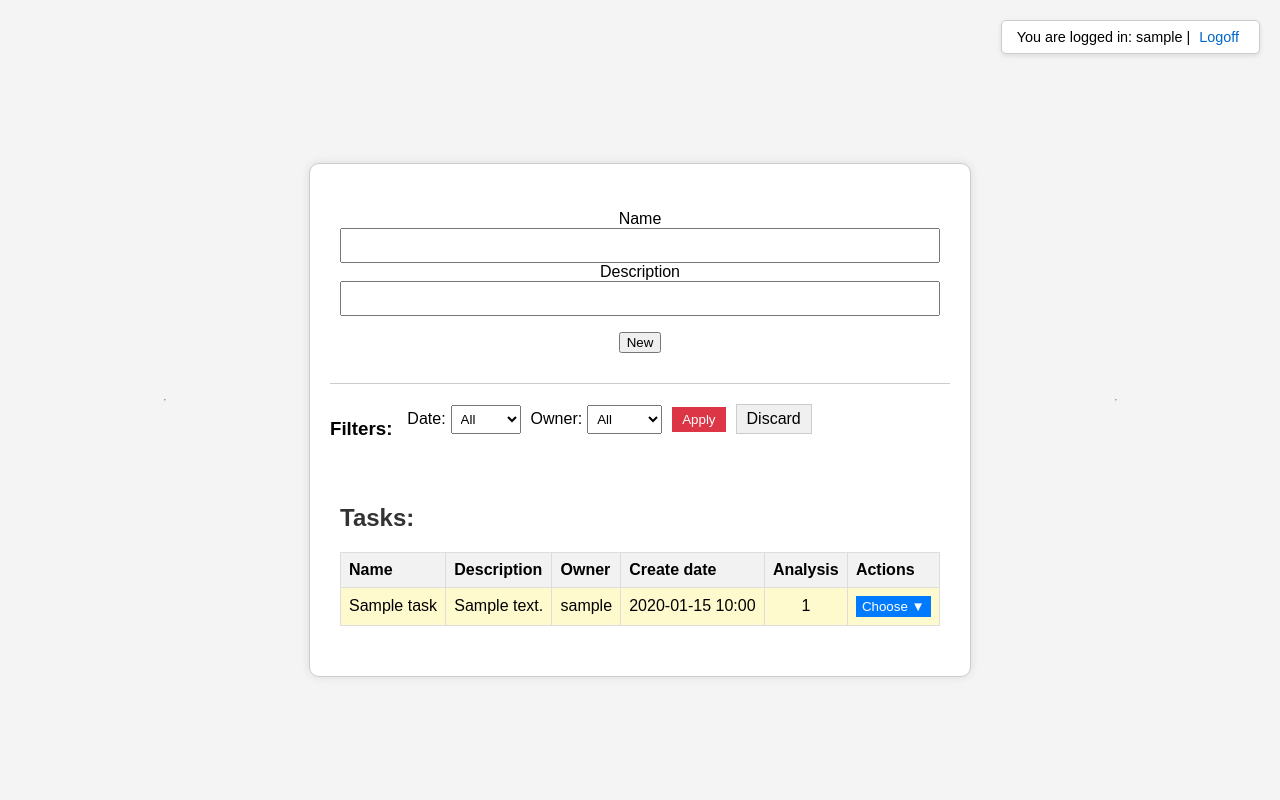
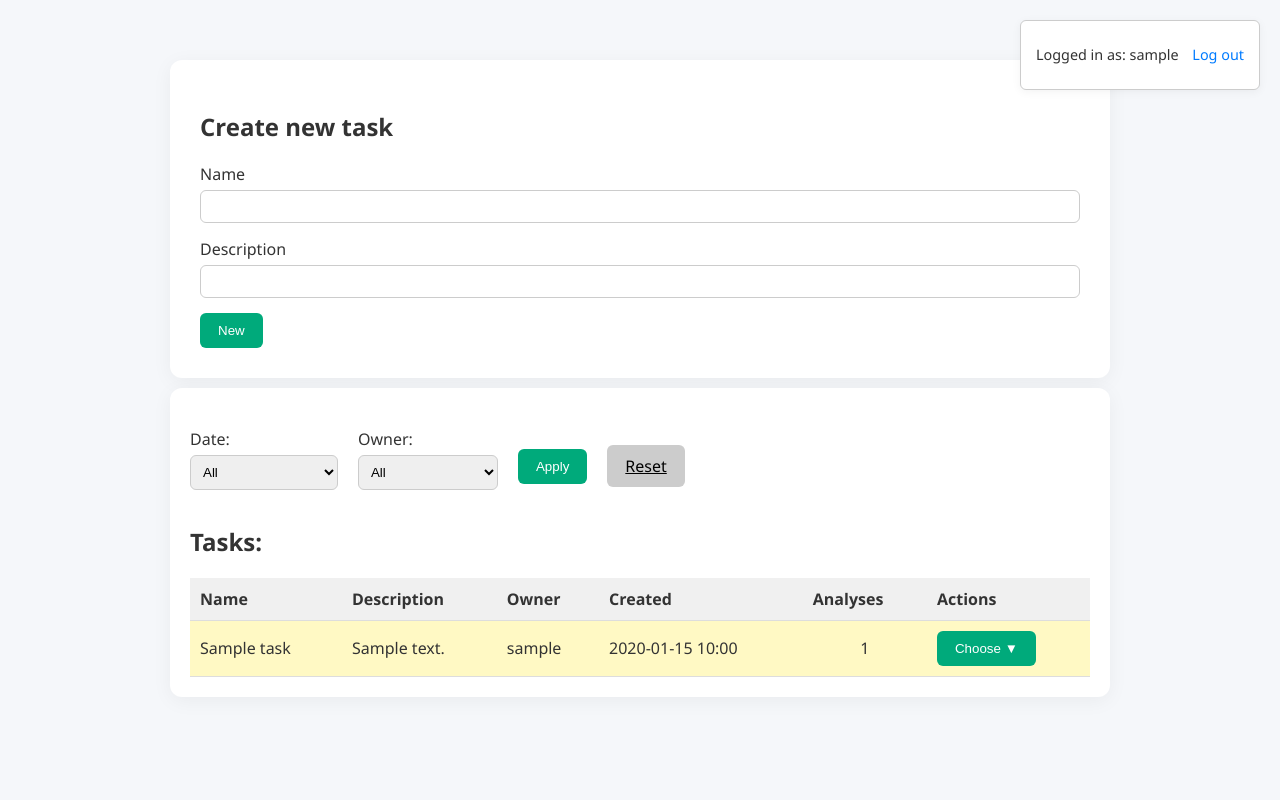
Before and after one commit to kniklo/MCDMapp, a Flask app: page / in a window 1280 px wide. Run offline with Flask 3, Linux system fonts and the light colour scheme; a user stored in the database is signed in; tables that the repository leaves empty hold one stand-in row (values such as "Sample post").

Commit message:
Главная страничка v1

```diff
--- a/app/static/styles.css
+++ b/app/static/styles.css
@@ -1,148 +1,135 @@
-/* Основные стили для body */
 body {
-    font-family: Arial, sans-serif;
-    background-color: #f4f4f4;
     margin: 0;
-    padding: 20px;
-}
-
-/* Стили для заголовков */
-h1, h2 {
+    font-family: 'Segoe UI', Tahoma, Geneva, Verdana, sans-serif;
+    background-color: #f5f7fa;
     color: #333;
 }
 
-/* Стили для таблиц */
+.container {
+    max-width: 900px;
+    margin: 10px auto;
+    margin-top: 60px;
+    padding: 20px;
+    background: #fff;
+    border-radius: 12px;
+    box-shadow: 0 4px 20px rgba(0, 0, 0, 0.05);
+}
+
+.container2 {
+    max-width: 900px;
+    margin: 10px auto;
+    padding: 20px;
+    background: #fff;
+    border-radius: 12px;
+    box-shadow: 0 4px 20px rgba(0, 0, 0, 0.05);
+}
+
+.auth-section {
+    position: absolute;
+    top: 20px;
+    right: 20px;
+    background: white;
+    padding: 10px 15px;
+    border: 1px solid #ccc;
+    border-radius: 6px;
+    font-size: 0.9rem;
+    box-shadow: 0 2px 10px rgba(0,0,0,0.05);
+}
+
+.auth-section a {
+    margin-left: 10px;
+    color: #007bff;
+    text-decoration: none;
+}
+
+.auth-section a:hover {
+    text-decoration: underline;
+}
+
+form input[type="text"],
+form input[type="password"],
+form input[type="email"],
+form select {
+    width: 100%;
+    padding: 8px;
+    margin-top: 5px;
+    margin-bottom: 15px;
+    border: 1px solid #ccc;
+    border-radius: 6px;
+    box-sizing: border-box;
+}
+
+form button, .button {
+    padding: 10px 18px;
+    border: none;
+    border-radius: 6px;
+    background-color: #00aa7b;
+    color: white;
+    cursor: pointer;
+    transition: background 0.3s ease;
+}
+
+form button:hover, .button:hover {
+    background-color: #008c64;
+}
+
+.flash-messages {
+    max-width: 800px;
+    margin: 20px auto;
+    background-color: #fdecea;
+    color: #b71c1c;
+    border-left: 4px solid #f44336;
+    padding: 10px 15px;
+    border-radius: 4px;
+}
+
 table {
     width: 100%;
     border-collapse: collapse;
-    margin-bottom: 20px;
+    margin-top: 20px;
 }
 
-table, th, td {
-    border: 1px solid #ddd;
+table thead {
+    background-color: #f0f0f0;
 }
 
-th, td {
+table th, table td {
+    text-align: left;
     padding: 10px;
-    text-align: left;
+    border-bottom: 1px solid #ddd;
 }
 
-th {
-    background-color: #f2f2f2;
-}
-
-tr.dragging {
-            opacity: 0.5;
-        }
-
-.drop-zone {
-            border-top: 2px solid #007bff; /* Синяя линия для обозначения зоны вставки */
-        }
-/* Стили для форм */
-form {
-    margin-bottom: 20px;
-}
-
-input[type="text"], input[type="number"] {
-    padding: 8px;
-    width: 100%;
-    box-sizing: border-box;
-}
-
-button {
-    padding: 10px 20px;
-    background-color: #007bff;
-    color: white;
-    border: none;
-    cursor: pointer;
-}
-
-button:hover {
-    background-color: #0056b3;
-}
-
-/* Стили для кнопки "Delete" */
-button[type="submit"] {
-    background-color: #dc3545;
-}
-
-button[type="submit"]:hover {
-    background-color: #c82333;
-}
-
-#suggestions {
-    position: absolute;
-    background: white;
-    border: 1px solid #ccc;
-    max-height: 200px;
-    overflow-y: auto;
-    width: 100%;
-    z-index: 1000;
-}
-
-.suggestion {
-    padding: 5px;
-    cursor: pointer;
-}
-
-.suggestion:hover {
-    background: #f2f2f2;
-}
-
-.search-container {
+.filters-section {
     display: flex;
+    flex-wrap: wrap;
+    gap: 15px;
+    margin: 20px 0;
     align-items: center;
 }
 
-.disabled-form {
-    pointer-events: none;
-    opacity: 0.5;
-    cursor: not-allowed;
+.dropdown {
+    position: relative;
+    display: inline-block;
 }
 
-.disabled-text {
-    color: #999;
+.dropdown-content {
+    display: none;
+    position: absolute;
+    min-width: 160px;
+    z-index: 100;
+    background-color: white;
+    border: 1px solid #ccc;
+    border-radius: 6px;
+    box-shadow: 0 2px 8px rgba(0,0,0,0.15);
 }
 
-dialog::backdrop {
- background-color: rgba(0, 0, 0, 0.5);
+.dropdown-content a {
+    display: block;
+    padding: 10px;
+    text-decoration: none;
+    color: #333;
 }
 
-dialog {
- width: 300px;
- padding: 20px;
- border-radius: 5px;
- background-color: white;
+.dropdown-content a:hover {
+    background-color: #f5f5f5;
 }
-
-.dialog-message {
- text-align: center;
- margin-bottom: 20px;
-}
-
-.dialog_buttons {
- display: flex;
- justify-content: space-between;
- margin-top: 20px;
-}
-
-.dialog_button {
- padding: 10px 20px;
- border: none;
- border-radius: 3px;
- cursor: pointer;
-}
-
-#confirmYes {
- background-color: #28a745;
- color: white;
-}
-
-#confirmNo {
- background-color: #dc3545;
- color: white;
-}
-
-.selectedrow_intable {
-        background-color: #d3d3f3; /* Серый цвет фона */
-    }
--- a/app/templates/base.html
+++ b/app/templates/base.html
@@ -1,111 +1,12 @@
-<!Doctype html>
-<html>
+<!DOCTYPE html>
+<html lang="en">
 <head>
-        {% if title %}
-        <title>{{ title }} - DmApp</title>
-        {% else %}
-        <title>DmApp</title>
-        {% endif %}
+    <meta charset="UTF-8">
+    <title>{{ title or 'DmApp' }}</title>
     <link rel="stylesheet" href="{{ url_for('static', filename='styles.css') }}">
-        <style>
-            body {
-        display: flex;
-        justify-content: flex-start;
-        align-items: center;
-        min-height: 100vh;
-        margin: 0;
-        padding: 20px; /* Добавляем отступ для body */
-        box-sizing: border-box;
-        position: relative; /* Делаем body точкой отсчета для абсолютного позиционирования */
-    }
-
-    .container {
-        border: 1px solid #ccc;
-        border-radius: 10px;
-        padding: 20px;
-        background: white;
-        box-shadow: 0 0 10px rgba(0,0,0,0.1);
-        width: 50%;
-        max-width: 800px;
-        min-width: 300px;
-        margin-top: 40px; /* Оставляем место для auth-section */
-    }
-
-    .auth-section {
-        position: absolute;
-        top: 20px;
-        right: 20px;
-        background: white;
-        padding: 8px 15px;
-        border: 1px solid #ccc;
-        border-radius: 5px;
-        box-shadow: 0 2px 5px rgba(0,0,0,0.1);
-        z-index: 100;
-    }
-
-    .auth-section p, .auth-section div {
-        margin: 0;
-        font-size: 0.9em;
-    }
-
-    .auth-section a {
-        color: #0066cc;
-        text-decoration: none;
-        margin: 0 5px;
-    }
-
-    .auth-section a:hover {
-        text-decoration: underline;
-    }
-
-    .top-section, .bottom-section {
-        padding: 10px;
-    }
-
-    .top-section {
-        border-bottom: 1px solid #ccc;
-        margin-bottom: 20px;
-        text-align: center;
-    }
-
-    ul {
-        list-style-type: disc;
-        padding-left: 20px;
-    }
-
-    .buttons-container {
-        display: flex;
-        gap: 10px;
-        margin-top: 20px;
-    }
-
-        .buttons-container button {
-            padding: 10px 20px;
-            font-size: 16px;
-            border: none;
-            border-radius: 5px;
-            background-color: #00aa7b;
-            color: white;
-        }
-        input[type="text"],
-        input[type="password"],
-        input[type="email"] {
-            width: 100%;
-            padding: 8px;
-            box-sizing: border-box;
-        }
-        .flash-messages {
-                margin: 10px 0;
-                padding: 10px;
-                background-color: #f8d7da;
-                color: #721c24;
-                border: 1px solid #f5c6cb;
-                border-radius: 4px;
-            }
-    </style>
+    <meta name="viewport" content="width=device-width, initial-scale=1.0">
 </head>
 <body>
-        <hr>
     {% with messages = get_flashed_messages() %}
         {% if messages %}
             <div class="flash-messages">
@@ -115,9 +16,8 @@
             </div>
         {% endif %}
     {% endwith %}
+
     {% block content %}{% endblock %}
-        <hr>
     {% block additional_content %}{% endblock %}
-
 </body>
 </html>
--- a/app/templates/task.html
+++ b/app/templates/task.html
@@ -7,59 +7,64 @@
         background: url('/static/index.png') no-repeat center center fixed;
         background-size: cover;
     }
+
     .container {
-        background-color: rgba(255, 255, 255, 0.85);
+        background-color: rgba(255, 255, 255, 0.9);
     }
 </style>
 {% endif %}
 
-<!-- Блок авторизации -->
 <div class="auth-section">
     {% if current_user.is_authenticated %}
-        <p>You are logged in: {{ current_user.username }} | <a href="{{ url_for('logout') }}">Logoff</a></p>
+        <p>Logged in as: {{ current_user.username }}
+            <a href="{{ url_for('logout') }}">Log out</a>
+        </p>
     {% else %}
-        <a href="{{ url_for('login') }}">Login</a> | <a href="{{ url_for('register') }}">Register</a>
+        <a href="{{ url_for('login') }}">Log in</a> |
+        <a href="{{ url_for('register') }}">Register</a>
     {% endif %}
 </div>
 
 {% if current_user.is_authenticated %}
 <div class="container">
-    <!-- Форма добавления задачи -->
-    <div class="top-section">
+
+    <!-- ======== Форма создания нового задания ======== -->
+    <div class="task-form-section" style="padding: 10px; ">
+        <h2>Create new task</h2>
         <form action="" method="post" novalidate>
             {{ form.hidden_tag() }}
-            <p>
-                {{ form.name.label }}
-                {{ form.name() }}
-                {{ form.description.label }}
-                {{ form.description() }}
+
+            <label>{{ form.name.label }}</label>
+            {{ form.name(class_='form-input') }}
+
+            <label>{{ form.description.label }}</label>
+            {{ form.description(class_='form-input') }}
+
             {% for error in form.name.errors %}
-                    <span style="color: red;">[{{ error }}]</span>
+                <small style="color: red;">{{ error }}</small>
             {% endfor %}
-            </p>
-            <p>
-                {{ form.submit() }}
-            </p>
+
+            {{ form.submit(class_='button') }}
         </form>
     </div>
-
-    <!-- Фильтры -->
-    <div class="filters-section" style="margin: 20px 0; display: flex; align-items: center; gap: 15px;">
-        <h3 style="margin: 0;">Filters:</h3>
-        <form method="GET" action="{{ url_for('index') }}" style="display: flex; align-items: center; gap: 10px;">
-            <div style="display: flex; align-items: center;">
-                <label for="date_filter" style="margin-right: 5px;">Date:</label>
-                <select name="date_filter" id="date_filter" style="padding: 5px;">
+</div>
+<div class="container2">
+    <!-- ======== Фильтры ======== -->
+    <div class="filters-section" style="margin-bottom: 20px;">
+        <form method="GET" action="{{ url_for('index') }}" style="display: flex; gap: 20px; align-items: center; flex-wrap: wrap;">
+            <div>
+                <label for="date_filter">Date:</label>
+                <select name="date_filter" id="date_filter">
                     <option value="">All</option>
                     <option value="today" {% if request.args.get('date_filter') == 'today' %}selected{% endif %}>Today</option>
-                    <option value="week" {% if request.args.get('date_filter') == 'week' %}selected{% endif %}>Week</option>
-                    <option value="month" {% if request.args.get('date_filter') == 'month' %}selected{% endif %}>Month</option>
+                    <option value="week" {% if request.args.get('date_filter') == 'week' %}selected{% endif %}>This Week</option>
+                    <option value="month" {% if request.args.get('date_filter') == 'month' %}selected{% endif %}>This Month</option>
                 </select>
             </div>
 
-            <div style="display: flex; align-items: center;">
-                <label for="owner_filter" style="margin-right: 5px;">Owner:</label>
-                <select name="owner_filter" id="owner_filter" style="padding: 5px;">
+            <div>
+                <label for="owner_filter">Owner:</label>
+                <select name="owner_filter" id="owner_filter">
                     <option value="">All</option>
                     {% for user in all_users %}
                         <option value="{{ user.id }}" {% if request.args.get('owner_filter')|int == user.id %}selected{% endif %}>
@@ -69,49 +74,47 @@
                 </select>
             </div>
 
-            <button type="submit" style="padding: 5px 10px;">Apply</button>
-            <a href="{{ url_for('index') }}" style="padding: 5px 10px; background: #f0f0f0; border: 1px solid #ccc; text-decoration: none; color: black;">Discard</a>
+            <button type="submit" class="button">Apply</button>
+            <a class="button" href="{{ url_for('index') }}" style="background: #ccc; color: black;">Reset</a>
         </form>
     </div>
 
-    <!-- Таблица задач -->
-    <div class="bottom-section">
+    <!-- ======== Таблица задач ======== -->
     <h2>Tasks:</h2>
-        <table border="1" style="width: 100%; border-collapse: collapse;">
+    <table>
         <thead>
             <tr>
-                    <th style="padding: 8px;">Name</th>
-                    <th style="padding: 8px;">Description</th>
-                    <th style="padding: 8px;">Owner</th>
-                    <th style="padding: 8px;">Create date</th>
-                    <th style="padding: 8px;">Analysis</th>
-                    <th style="padding: 8px;">Actions</th>
+                <th>Name</th>
+                <th>Description</th>
+                <th>Owner</th>
+                <th>Created</th>
+                <th>Analyses</th>
+                <th>Actions</th>
             </tr>
         </thead>
         <tbody>
             {% for task in all_task %}
-                    <tr {% if task.fl_new == 1 %}style="background-color: #fffacd;"
-                        {% elif task.analyses|length > 0 %}style="background-color: #cdffcd;"
-                        {% endif %}>
-                        <td style="padding: 8px;">{{ task.name }}</td>
-                        <td style="padding: 8px;">{{ task.description }}</td>
-                        <td style="padding: 8px;">{{ task.owner_user.username if task.owner_user else 'N/A' }}</td>
-                        <td style="padding: 8px;">{{ task.create_date.strftime('%Y-%m-%d %H:%M') }}</td>
-                        <td style="padding: 8px; text-align: center;">
-                            {{ task.analyses|length }}
-                        </td>
-                        <td style="padding: 8px;">
-                            <div class="dropdown" style="position: relative; display: inline-block;">
-                                <button class="dropbtn" style="padding: 3px 6px;">Choose ▼</button>
-                                <div class="dropdown-content" style="display: none; position: absolute; background-color: #f9f9f9; min-width: 160px; box-shadow: 0px 8px 16px 0px rgba(0,0,0,0.2); z-index: 1;">
+                <tr style="
+                    {% if task.fl_new == 1 %} background-color: #fff9c4;
+                    {% elif task.analyses|length > 0 %} background-color: #c8e6c9;
+                    {% endif %}">
+                    <td>{{ task.name }}</td>
+                    <td>{{ task.description }}</td>
+                    <td>{{ task.owner_user.username if task.owner_user else 'N/A' }}</td>
+                    <td>{{ task.create_date.strftime('%Y-%m-%d %H:%M') }}</td>
+                    <td style="text-align: center;">{{ task.analyses|length }}</td>
+                    <td>
+                        <div class="dropdown">
+                            <button class="button dropbtn">Choose ▼</button>
+                            <div class="dropdown-content">
                                 {% if task.fl_new == 1 %}
-                                        <a href="{{ url_for('fill_task', task_id=task.id) }}">Fill task</a>
+                                    <a href="{{ url_for('fill_task', task_id=task.id) }}">Fill</a>
                                 {% else %}
                                     {% if task.analyses|length == 0 %}
-                                            <a href="{{ url_for('change_task', task_id=task.id) }}">Change task</a>
+                                        <a href="{{ url_for('change_task', task_id=task.id) }}">Edit</a>
                                     {% endif %}
-                                        <a href="{{ url_for('analyze_task', task_id=task.id) }}">Analyse</a>
-                                        <a href="{{ url_for('task_details', task_id=task.id) }}">Detailed</a>
+                                    <a href="{{ url_for('analyze_task', task_id=task.id) }}">Analyze</a>
+                                    <a href="{{ url_for('task_details', task_id=task.id) }}">Details</a>
                                 {% endif %}
                             </div>
                         </div>
@@ -121,37 +124,20 @@
         </tbody>
     </table>
 </div>
-</div>
 
 <script>
 // JavaScript для работы выпадающего меню
-document.querySelectorAll('.dropbtn').forEach(button => {
-    button.addEventListener('click', function(e) {
+document.querySelectorAll('.dropbtn').forEach(btn => {
+    btn.onclick = e => {
         e.stopPropagation();
-        const dropdown = this.nextElementSibling;
-        dropdown.style.display = dropdown.style.display === 'block' ? 'none' : 'block';
+        const menu = btn.nextElementSibling;
+        menu.style.display = menu.style.display === 'block' ? 'none' : 'block';
+    };
 });
-});
-
-// Закрываем выпадающее меню при клике вне его
-window.addEventListener('click', function() {
-    document.querySelectorAll('.dropdown-content').forEach(dropdown => {
-        dropdown.style.display = 'none';
-    });
+window.addEventListener('click', () => {
+    document.querySelectorAll('.dropdown-content').forEach(menu => menu.style.display = 'none');
 });
 </script>
 
-<style>
-.dropdown-content a {
-    color: black;
-    padding: 8px 12px;
-    text-decoration: none;
-    display: block;
-}
-
-.dropdown-content a:hover {
-    background-color: #f1f1f1;
-}
-</style>
 {% endif %}
 {% endblock %}
```
Lines whose indentation alone changed are shown as unchanged.
